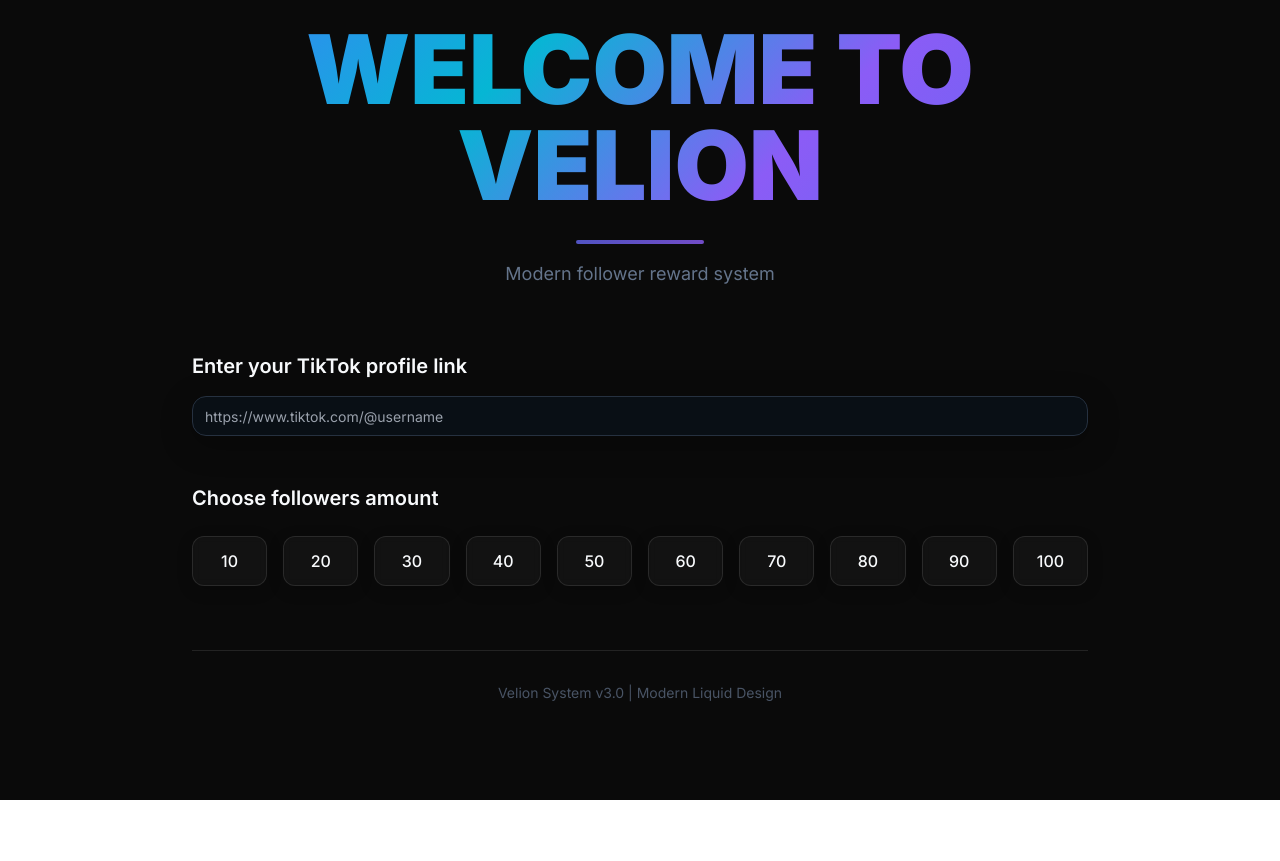
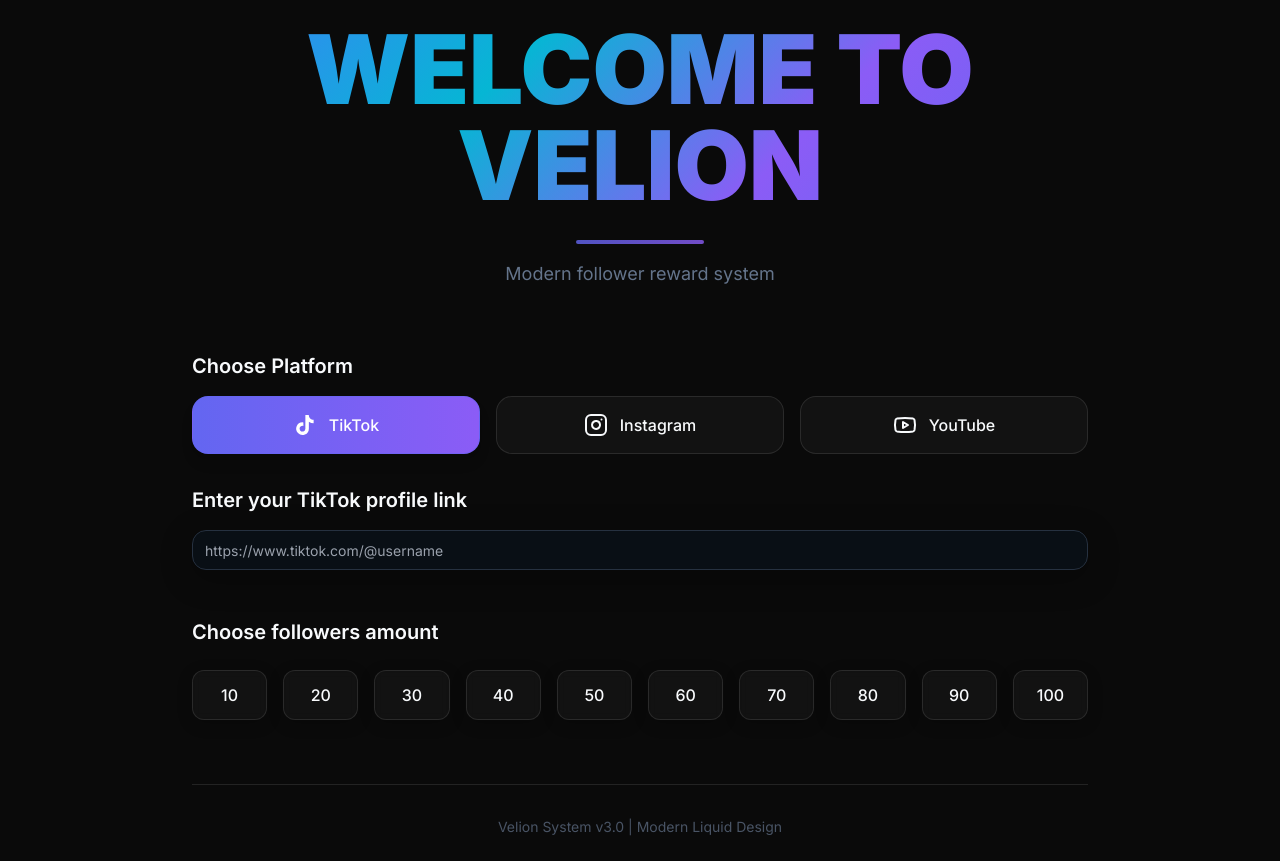
Before and after one commit to therock7w/cyber-boost-velion, a React (Vite) app: page / in a window 1280 px wide. Before the commit the page ends 800 px from the top, so only its background shows below. Built offline with nearby package versions, Linux system fonts and the light colour scheme.

Commit message:
Add platform selection for profile links
Implement platform selection (TikTok, Instagram, YouTube) with corresponding logos in the profile link input section.

```diff
--- a/src/pages/Index.tsx
+++ b/src/pages/Index.tsx
@@ -1,16 +1,21 @@
+
 import React, { useState, useEffect } from 'react';
 import { Button } from '@/components/ui/button';
 import { Input } from '@/components/ui/input';
 import { Label } from '@/components/ui/label';
 import { toast } from '@/hooks/use-toast';
+import { Instagram, Youtube } from 'lucide-react';
 
-// Store total followers requested per TikTok link
+// Store total followers requested per social media link
 const followerTracker = new Map<string, number>();
-// Store used follower amounts per TikTok link
+// Store used follower amounts per social media link
 const usedFollowerAmounts = new Map<string, Set<number>>();
 
+type Platform = 'tiktok' | 'instagram' | 'youtube';
+
 const Index = () => {
-  const [tiktokLink, setTiktokLink] = useState('');
+  const [socialLink, setSocialLink] = useState('');
+  const [selectedPlatform, setSelectedPlatform] = useState<Platform>('tiktok');
   const [selectedFollowers, setSelectedFollowers] = useState<number | null>(null);
   const [watchedAds, setWatchedAds] = useState<number[]>([]);
   const [followClicked, setFollowClicked] = useState(false);
@@ -19,10 +24,35 @@ const Index = () => {
 
   const followerOptions = [10, 20, 30, 40, 50, 60, 70, 80, 90, 100];
 
-  // Validate TikTok URL
-  const validateTikTokUrl = (url: string): boolean => {
-    const tiktokRegex = /^https?:\/\/(www\.)?tiktok\.com\/@[\w.-]+/i;
-    return tiktokRegex.test(url);
+  // Platform configurations
+  const platformConfigs = {
+    tiktok: {
+      name: 'TikTok',
+      icon: (
+        <svg className="w-6 h-6" viewBox="0 0 24 24" fill="currentColor">
+          <path d="M19.59 6.69a4.83 4.83 0 0 1-3.77-4.25V2h-3.45v13.67a2.89 2.89 0 0 1-5.2 1.74 2.89 2.89 0 0 1 2.31-4.64 2.93 2.93 0 0 1 .88.13V9.4a6.84 6.84 0 0 0-1-.05A6.33 6.33 0 0 0 5 20.1a6.34 6.34 0 0 0 10.86-4.43v-7a8.16 8.16 0 0 0 4.77 1.52v-3.4a4.85 4.85 0 0 1-1-.1z"/>
+        </svg>
+      ),
+      placeholder: 'https://www.tiktok.com/@username',
+      regex: /^https?:\/\/(www\.)?tiktok\.com\/@[\w.-]+/i
+    },
+    instagram: {
+      name: 'Instagram',
+      icon: <Instagram className="w-6 h-6" />,
+      placeholder: 'https://www.instagram.com/username',
+      regex: /^https?:\/\/(www\.)?instagram\.com\/[\w.-]+/i
+    },
+    youtube: {
+      name: 'YouTube',
+      icon: <Youtube className="w-6 h-6" />,
+      placeholder: 'https://www.youtube.com/@username',
+      regex: /^https?:\/\/(www\.)?youtube\.com\/@[\w.-]+/i
+    }
+  };
+
+  // Validate social media URL based on selected platform
+  const validateSocialUrl = (url: string, platform: Platform): boolean => {
+    return platformConfigs[platform].regex.test(url);
   };
 
   // Check if adding selected followers would exceed 100 total for this link
@@ -37,18 +67,18 @@ const Index = () => {
     return usedAmounts ? usedAmounts.has(amount) : false;
   };
 
-  // Handle TikTok link input
+  // Handle social media link input
   const handleLinkChange = (e: React.ChangeEvent<HTMLInputElement>) => {
     const link = e.target.value;
-    setTiktokLink(link);
+    setSocialLink(link);
 
-    if (link && !validateTikTokUrl(link)) {
-      setLinkError('Please enter a valid TikTok profile URL (e.g., https://www.tiktok.com/@username)');
+    if (link && !validateSocialUrl(link, selectedPlatform)) {
+      setLinkError(`Please enter a valid ${platformConfigs[selectedPlatform].name} profile URL (e.g., ${platformConfigs[selectedPlatform].placeholder})`);
     } else if (link && selectedFollowers) {
       if (checkFollowerLimit(link, selectedFollowers)) {
-        setLinkError('This TikTok profile has already received 100 followers and cannot be used again.');
+        setLinkError(`This ${platformConfigs[selectedPlatform].name} profile has already received 100 followers and cannot be used again.`);
       } else if (checkDuplicateAmount(link, selectedFollowers)) {
-        setLinkError(`This TikTok profile has already been used with ${selectedFollowers} followers. Please choose a different amount.`);
+        setLinkError(`This ${platformConfigs[selectedPlatform].name} profile has already been used with ${selectedFollowers} followers. Please choose a different amount.`);
       } else {
         setLinkError('');
       }
@@ -57,17 +87,25 @@ const Index = () => {
     }
   };
 
+  // Handle platform selection
+  const handlePlatformSelect = (platform: Platform) => {
+    setSelectedPlatform(platform);
+    setSocialLink('');
+    setLinkError('');
+    setShowMissions(false);
+  };
+
   // Handle follower selection
   const handleFollowerSelect = (count: number) => {
     setSelectedFollowers(count);
 
     // Check if this selection would exceed the limit or is duplicate for the current link
-    if (tiktokLink) {
-      if (checkFollowerLimit(tiktokLink, count)) {
-        setLinkError('This TikTok profile has already received 100 followers and cannot be used again.');
+    if (socialLink) {
+      if (checkFollowerLimit(socialLink, count)) {
+        setLinkError(`This ${platformConfigs[selectedPlatform].name} profile has already received 100 followers and cannot be used again.`);
         setShowMissions(false);
-      } else if (checkDuplicateAmount(tiktokLink, count)) {
-        setLinkError(`This TikTok profile has already been used with ${count} followers. Please choose a different amount.`);
+      } else if (checkDuplicateAmount(socialLink, count)) {
+        setLinkError(`This ${platformConfigs[selectedPlatform].name} profile has already been used with ${count} followers. Please choose a different amount.`);
         setShowMissions(false);
       } else {
         setLinkError('');
@@ -87,13 +125,14 @@ const Index = () => {
 
     // Rebuild tracking maps from existing data
     existingData.forEach((mission: any) => {
-      const currentTotal = followerTracker.get(mission.tiktokLink) || 0;
-      followerTracker.set(mission.tiktokLink, currentTotal + mission.followers);
+      const currentTotal = followerTracker.get(mission.socialLink || mission.tiktokLink) || 0;
+      followerTracker.set(mission.socialLink || mission.tiktokLink, currentTotal + mission.followers);
 
-      if (!usedFollowerAmounts.has(mission.tiktokLink)) {
-        usedFollowerAmounts.set(mission.tiktokLink, new Set());
+      const linkKey = mission.socialLink || mission.tiktokLink;
+      if (!usedFollowerAmounts.has(linkKey)) {
+        usedFollowerAmounts.set(linkKey, new Set());
       }
-      usedFollowerAmounts.get(mission.tiktokLink)!.add(mission.followers);
+      usedFollowerAmounts.get(linkKey)!.add(mission.followers);
     });
   }, []);
 
@@ -106,8 +145,14 @@ const Index = () => {
 
   // Handle follow button click
   const handleFollowClick = () => {
-    // Open dummy TikTok page
-    window.open('https://www.tiktok.com/@example_account', '_blank');
+    // Open dummy social media page based on platform
+    const dummyUrls = {
+      tiktok: 'https://www.tiktok.com/@example_account',
+      instagram: 'https://www.instagram.com/example_account',
+      youtube: 'https://www.youtube.com/@example_account'
+    };
+
+    window.open(dummyUrls[selectedPlatform], '_blank');
     setFollowClicked(true);
 
     // Show popup message
@@ -118,7 +163,7 @@ const Index = () => {
 
   // Check if send button should be enabled
   const isSendEnabled = () => {
-    if (!selectedFollowers || !tiktokLink || linkError) return false;
+    if (!selectedFollowers || !socialLink || linkError) return false;
 
     const requiredAds = Math.floor(selectedFollowers / 2);
     return watchedAds.length >= requiredAds && followClicked;
@@ -129,23 +174,24 @@ const Index = () => {
     if (!isSendEnabled()) return;
 
     // Update follower tracker with new total
-    const currentTotal = followerTracker.get(tiktokLink) || 0;
-    followerTracker.set(tiktokLink, currentTotal + selectedFollowers!);
+    const currentTotal = followerTracker.get(socialLink) || 0;
+    followerTracker.set(socialLink, currentTotal + selectedFollowers!);
 
     // Update used amounts tracker
-    if (!usedFollowerAmounts.has(tiktokLink)) {
-      usedFollowerAmounts.set(tiktokLink, new Set());
+    if (!usedFollowerAmounts.has(socialLink)) {
+      usedFollowerAmounts.set(socialLink, new Set());
     }
-    usedFollowerAmounts.get(tiktokLink)!.add(selectedFollowers!);
+    usedFollowerAmounts.get(socialLink)!.add(selectedFollowers!);
 
     // Create form data to send to management page
     const formData = {
-      tiktokLink,
+      socialLink,
+      platform: selectedPlatform,
       followers: selectedFollowers,
       adsWatched: watchedAds.length,
       followCompleted: followClicked,
       timestamp: new Date().toISOString(),
-      totalFollowersForLink: followerTracker.get(tiktokLink)
+      totalFollowersForLink: followerTracker.get(socialLink)
     };
 
     console.log('Sending data:', formData);
@@ -163,7 +209,7 @@ const Index = () => {
     });
 
     // Reset form
-    setTiktokLink('');
+    setSocialLink('');
     setSelectedFollowers(null);
     setWatchedAds([]);
     setFollowClicked(false);
@@ -188,17 +234,40 @@ const Index = () => {
           <p className="text-liquid-muted font-inter text-lg mt-4">Modern follower reward system</p>
         </div>
 
-        {/* TikTok Profile Link Input */}
+        {/* Platform Selection */}
+        <div className="mb-8">
+          <Label className="block text-xl font-inter font-semibold mb-4 text-liquid-text">
+            Choose Platform
+          </Label>
+          <div className="grid grid-cols-3 gap-4">
+            {Object.entries(platformConfigs).map(([key, config]) => (
+              <button
+                key={key}
+                onClick={() => handlePlatformSelect(key as Platform)}
+                className={`flex items-center justify-center gap-3 p-4 rounded-2xl border transition-all duration-300 ${
+                  selectedPlatform === key
+                    ? 'bg-gradient-to-r from-liquid-primary to-liquid-secondary text-white border-liquid-primary/50 shadow-lg'
+                    : 'bg-liquid-surface/50 text-liquid-text border-white/10 hover:border-liquid-primary/30'
+                }`}
+              >
+                {config.icon}
+                <span className="font-inter font-medium">{config.name}</span>
+              </button>
+            ))}
+          </div>
+        </div>
+
+        {/* Social Media Profile Link Input */}
         <div className="mb-12">
-          <Label htmlFor="tiktok-link" className="block text-xl font-inter font-semibold mb-4 text-liquid-text">
-            Enter your TikTok profile link
+          <Label htmlFor="social-link" className="block text-xl font-inter font-semibold mb-4 text-liquid-text">
+            Enter your {platformConfigs[selectedPlatform].name} profile link
           </Label>
           <Input
-            id="tiktok-link"
+            id="social-link"
             type="url"
-            value={tiktokLink}
+            value={socialLink}
             onChange={handleLinkChange}
-            placeholder="https://www.tiktok.com/@username"
+            placeholder={platformConfigs[selectedPlatform].placeholder}
             className="liquid-input w-full text-lg"
           />
           {linkError && (
@@ -276,7 +345,7 @@ const Index = () => {
                 onClick={handleFollowClick}
                 className={`liquid-button w-full md:w-auto ${followClicked ? 'active' : ''}`}
               >
-                {followClicked ? '✓ Follow Completed' : 'Follow this TikTok account'}
+                {followClicked ? '✓ Follow Completed' : `Follow this ${platformConfigs[selectedPlatform].name} account`}
               </Button>
               {followClicked && (
                 <p className="text-liquid-accent font-inter text-sm mt-3">
```
